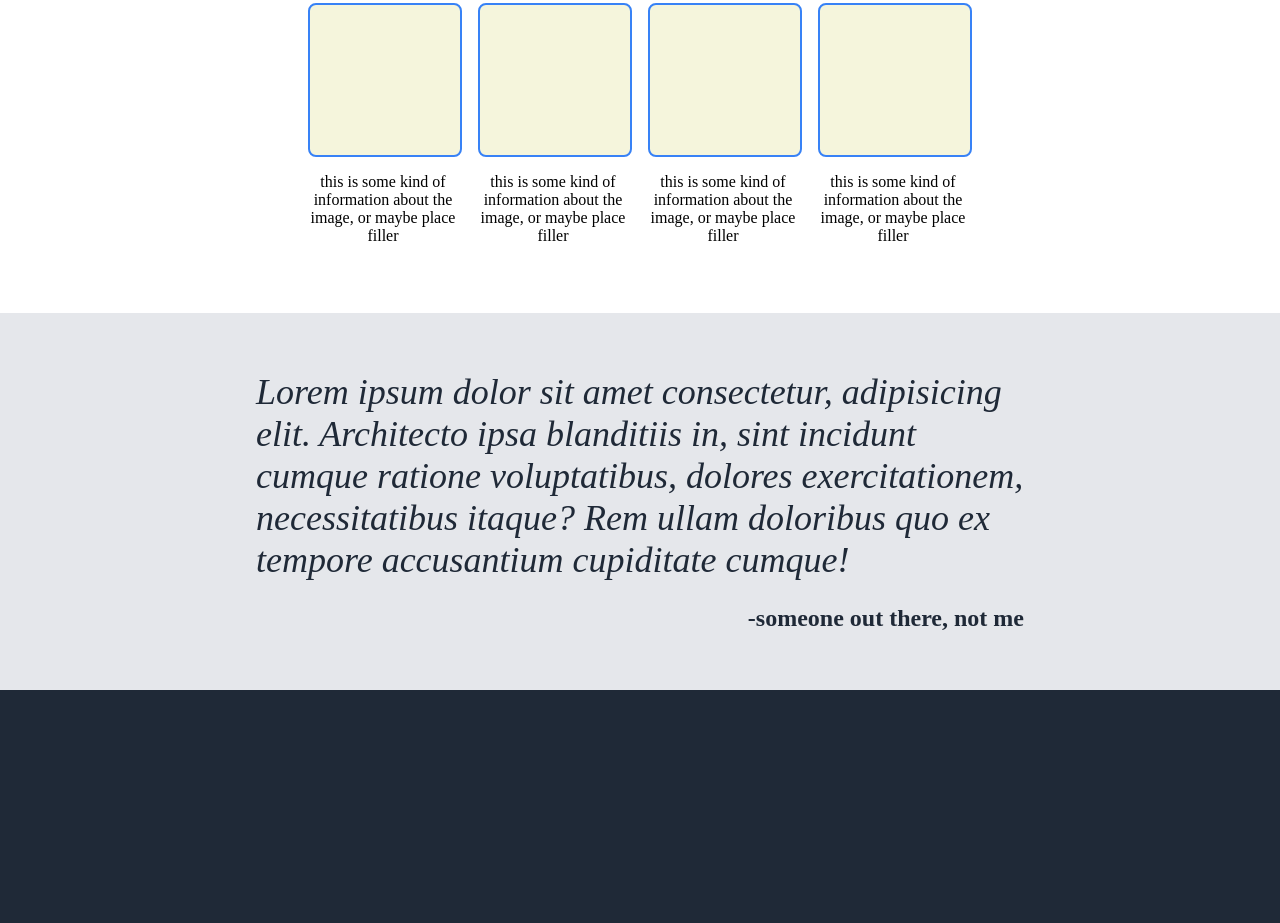
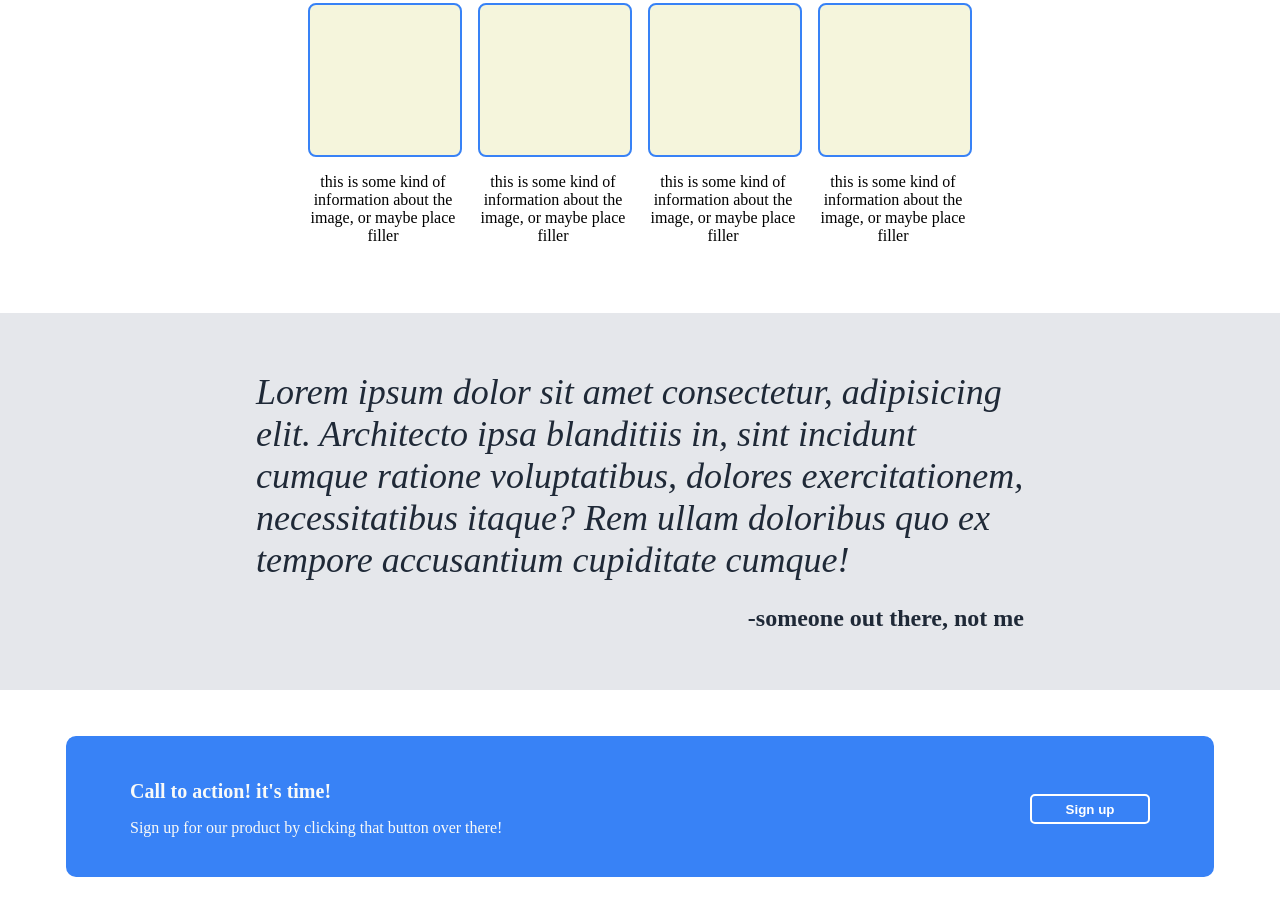
Before and after one commit to Mohammed-Mahdi256/landing-page-odin, a plain HTML site: page index.html in a window 1280 px wide. Shown: the part 533-1456 px from the top of the page. Before the commit the page ends 1223 px from the top, so only its background shows below. Drawn offline with Linux system fonts and the light colour scheme.

Commit message:
Create, style the call section styled using flexbox, nothing fany...

```diff
--- a/index.html
+++ b/index.html
@@ -56,11 +56,22 @@
 
         </div>
     </div>
+
     <div class="quote-section-background">
         <div class="quote-section">
             <p class="quote"><em>Lorem ipsum dolor sit amet consectetur, adipisicing elit. Architecto ipsa blanditiis in, sint incidunt cumque ratione voluptatibus, dolores exercitationem, necessitatibus itaque? Rem ullam doloribus quo ex tempore accusantium cupiditate cumque!</em></p>
             <p class="refrence">-someone out there, not me</p>
         </div>
     </div>
+
+    <div class="action-section-background">
+        <div class="action-section">
+            <div class="text">
+                <p class="call">Call to action! it's time!</p>
+                <p class="sub-text">Sign up for our product by clicking that button over there!</p>
+            </div>
+            <button class="sign-up-button">Sign up</button>
+        </div>
+    </div>
 </body>
 </html>
--- a/style.css
+++ b/style.css
@@ -80,7 +80,7 @@ ul {
 }
 
 .sign-up-button {
-    width: 96px;
+    width: 120px;
     height: 30px;
     background-color: #3882F6;
     color: white;
@@ -165,3 +165,37 @@ ul {
     color: #1F2937;
     margin-bottom: 0px;
 }
+
+/* last section */
+
+.action-section-background {
+    background-color: white;
+}
+
+.action-section {
+    background-color: #3882F6;
+    margin-right: 66px;
+    margin-left: 66px;
+    margin-top: 46px;
+    margin-bottom: 46px;
+    border-radius: 10px;
+
+    display: flex;
+    align-items: center;
+    justify-content: space-between;
+    padding: 24px 64px 24px 64px;
+}
+
+.action-section .sign-up-button {
+    border: 2px white solid;
+}
+
+.text {
+    color: #F9FAF8;
+}
+
+.call {
+    font-weight: 800;
+    font-size: 20px;
+    margin-bottom: 0px;
+}
```
